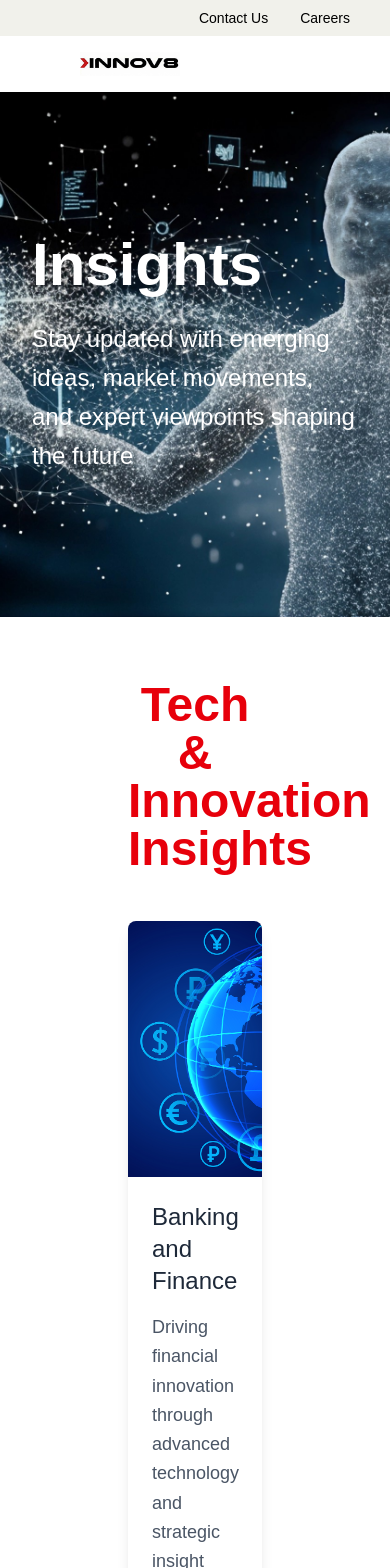
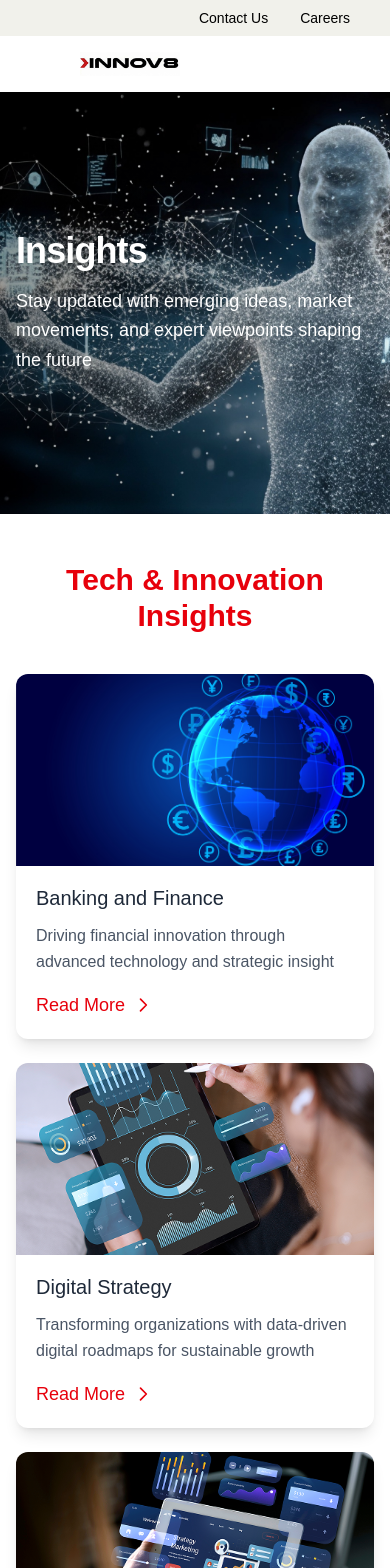
Before and after one commit to ChemyDigi/Innov8, a Next.js app in the folder innov8/: page /insights in a window 390 px wide. Shown: the top 1568 px of the page. Built offline with nearby package versions, Linux system fonts and the light colour scheme.

Commit message:
fixing responsive for insight

```diff
--- a/innov8/components/insights/HeroSection.tsx
+++ b/innov8/components/insights/HeroSection.tsx
@@ -2,32 +2,45 @@ import Image from 'next/image';
 
 export default function HeroSection() {
   return (
-    <section className="relative w-full h-[525px] bg-gray-200">
+    <section className="relative w-full h-[50vh] min-h-[400px] sm:h-[55vh] md:h-[525px] bg-gray-200">
       {/* Background Image */}
       <div className="absolute inset-0">
         <Image
           src="/images/insight/hero.jpg"
           alt="Insights Hero"
-          width={1896}
-          height={525}
+          fill
           className="w-full h-full object-cover"
           priority
+          sizes="100vw"
         />
       </div>
 
-      {/* Overlay Text */}
-      <div className="absolute inset-0 bg-opacity-100 flex items-center">
-        <div className="max-w-7xl mx-auto px-8 w-full"> {/* Same container as TechInsights */}
-          <div className="text-left text-white">
-            <h1 className="text-6xl font-semibold mb-6 capitalize">
+      {/* Gradient Overlay for better text readability */}
+      <div className="absolute inset-0 bg-gradient-to-r from-black/40 via-black/20 to-transparent" />
+
+      {/* Content */}
+      <div className="absolute inset-0 flex items-center">
+        <div className="max-w-7xl mx-auto w-full px-4 sm:px-6 lg:px-8">
+          <div className="text-white">
+            {/* Main Heading */}
+            <h1 className="text-4xl xs:text-5xl sm:text-6xl md:text-7xl font-semibold mb-4 sm:mb-6 capitalize tracking-tight">
               Insights
             </h1>
-            <p className="text-2xl font-normal max-w-2xl leading-relaxed">
+
+            {/* Subtitle */}
+            <p className="text-lg sm:text-xl md:text-2xl lg:text-3xl font-normal max-w-full sm:max-w-xl md:max-w-2xl leading-relaxed sm:leading-relaxed md:leading-relaxed">
               Stay updated with emerging ideas, market movements, and expert viewpoints shaping the future
             </p>
           </div>
         </div>
       </div>
+
+      {/* Optional: Scroll indicator */}
+      <div className="absolute bottom-6 left-1/2 transform -translate-x-1/2 hidden sm:block">
+        <div className="w-6 h-10 border-2 border-white rounded-full flex justify-center">
+          <div className="w-1 h-3 bg-white rounded-full mt-2 animate-bounce"></div>
+        </div>
+      </div>
     </section>
   );
 }
--- a/innov8/components/insights/TechInsights.tsx
+++ b/innov8/components/insights/TechInsights.tsx
@@ -27,41 +27,67 @@ export default function TechInsights({ onPostSelect }: TechInsightsProps) {
   ];
 
   return (
-    <section className="py-16 mx-24"> {/* Added mx-24 for 1 inch margin on both sides */}
-      <div className="max-w-7xl mx-auto px-8"> {/* Added px-8 for inner padding */}
-        <h2 className="text-5xl font-semibold text-red-600 mb-12 text-center">
-          Tech & Innovation Insights
-        </h2>
+    <section className="py-12 sm:py-14 md:py-16 lg:py-20 px-4 xs:px-6 sm:px-8 lg:px-12 xl:px-24">
+      <div className="max-w-7xl mx-auto">
+        {/* Section Heading */}
+        <div className="text-center mb-10 sm:mb-12 md:mb-14 lg:mb-16">
+          <h2 className="text-3xl xs:text-4xl sm:text-5xl md:text-6xl font-semibold text-red-600 mb-4 sm:mb-6">
+            Tech & Innovation Insights
+          </h2>
+          {/* Optional subtitle for better context */}
+          <p className="text-lg sm:text-xl text-gray-600 max-w-2xl mx-auto hidden sm:block">
+            Explore the latest trends and innovations shaping the future of technology
+          </p>
+        </div>
 
-        <div className="grid grid-cols-1 md:grid-cols-3 gap-8">
+        {/* Cards Grid */}
+        <div className="grid grid-cols-1 sm:grid-cols-2 lg:grid-cols-3 gap-6 sm:gap-8 lg:gap-10 xl:gap-12">
           {cards.map((card) => (
-            <div key={card.id} className="bg-white rounded-lg overflow-hidden shadow-lg hover:shadow-xl transition-shadow duration-300 flex flex-col h-full">
-              <div className="relative w-full h-64">
+            <div
+              key={card.id}
+              className="bg-white rounded-xl overflow-hidden shadow-lg hover:shadow-2xl transition-all duration-300 flex flex-col h-full hover:scale-[1.02] group"
+            >
+              {/* Image Container */}
+              <div className="relative w-full h-48 xs:h-56 sm:h-60 md:h-64 lg:h-72 overflow-hidden">
                 <Image
                   src={card.image}
                   alt={card.title}
-                  width={485}
-                  height={280}
-                  className="w-full h-full object-cover"
+                  fill
+                  className="w-full h-full object-cover group-hover:scale-105 transition-transform duration-500"
+                  sizes="(max-width: 640px) 100vw, (max-width: 1024px) 50vw, 33vw"
                 />
+                {/* Overlay on hover */}
+                <div className="absolute inset-0 bg-black/0 group-hover:bg-black/10 transition-all duration-300" />
               </div>
 
-              <div className="p-6 flex flex-col flex-grow">
-                <h3 className="text-2xl font-medium mb-4 text-gray-800">
+              {/* Content Container */}
+              <div className="p-5 sm:p-6 md:p-7 lg:p-8 flex flex-col flex-grow">
+                {/* Title */}
+                <h3 className="text-xl sm:text-2xl md:text-3xl font-medium text-gray-800 mb-3 sm:mb-4 leading-tight">
                   {card.title}
                 </h3>
 
-                <p className="text-lg font-normal text-gray-600 mb-6 leading-relaxed flex-grow">
+                {/* Description */}
+                <p className="text-base sm:text-lg text-gray-600 leading-relaxed sm:leading-loose flex-grow mb-4 sm:mb-6">
                   {card.description}
                 </p>
 
+                {/* Read More Button */}
                 <div className="mt-auto">
                   <button
                     onClick={() => onPostSelect(card.id)}
-                    className="text-red-600 text-xl font-normal hover:text-red-700 transition-colors duration-200 flex items-center gap-2"
+                    className="text-red-600 text-lg sm:text-xl font-normal hover:text-red-700 transition-all duration-200 flex items-center gap-2 group/btn w-full justify-start"
                   >
-                    Read More
-                    <svg className="w-5 h-5" fill="none" stroke="currentColor" viewBox="0 0 24 24">
+                    <span className="relative">
+                      Read More
+                      <span className="absolute bottom-0 left-0 w-0 h-0.5 bg-red-600 group-hover/btn:w-full transition-all duration-300"></span>
+                    </span>
+                    <svg
+                      className="w-5 h-5 transform group-hover/btn:translate-x-1 transition-transform duration-200"
+                      fill="none"
+                      stroke="currentColor"
+                      viewBox="0 0 24 24"
+                    >
                       <path strokeLinecap="round" strokeLinejoin="round" strokeWidth={2} d="M9 5l7 7-7 7" />
                     </svg>
                   </button>
@@ -70,6 +96,13 @@ export default function TechInsights({ onPostSelect }: TechInsightsProps) {
             </div>
           ))}
         </div>
+
+        {/* Optional: View All Button for mobile */}
+        <div className="text-center mt-8 sm:mt-12 md:hidden">
+          <button className="text-red-600 text-lg font-semibold hover:text-red-700 transition-colors duration-200 border border-red-600 px-6 py-3 rounded-lg hover:bg-red-50">
+            View All Insights
+          </button>
+        </div>
       </div>
     </section>
   );
```
